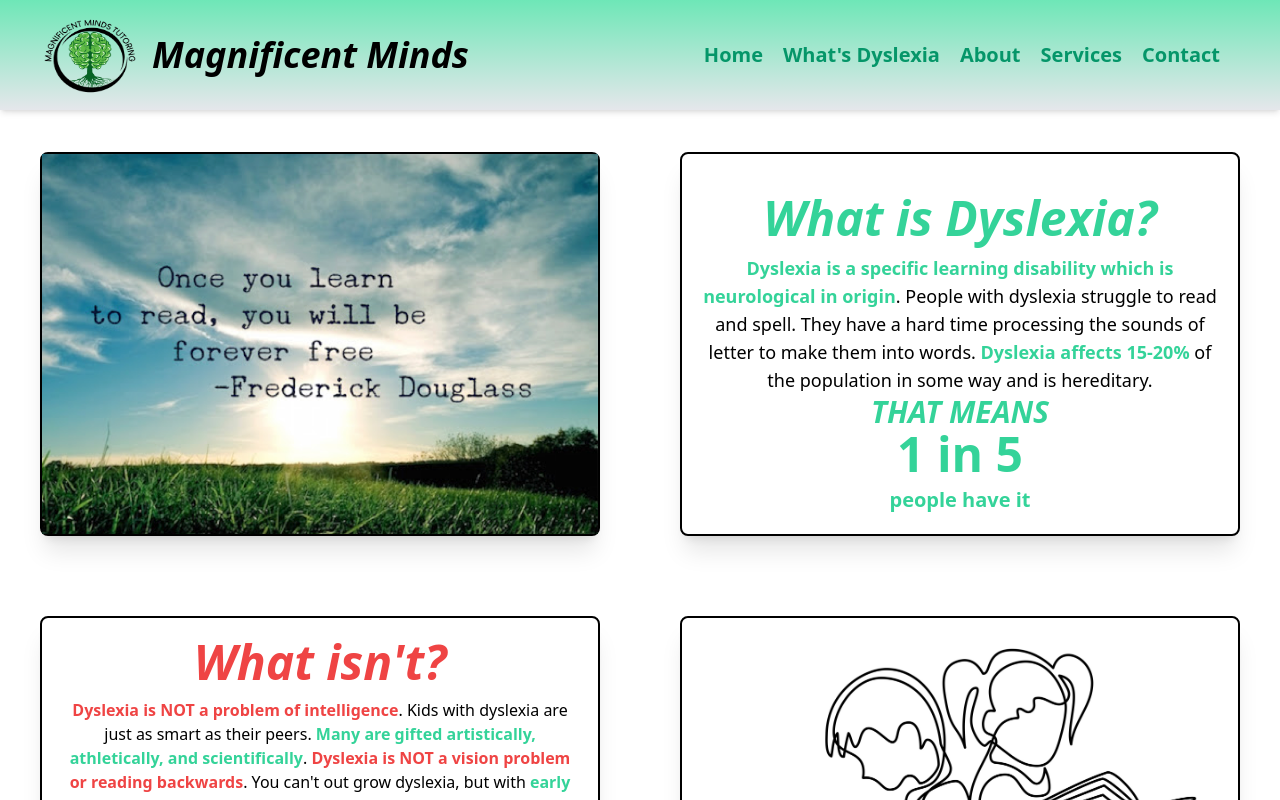
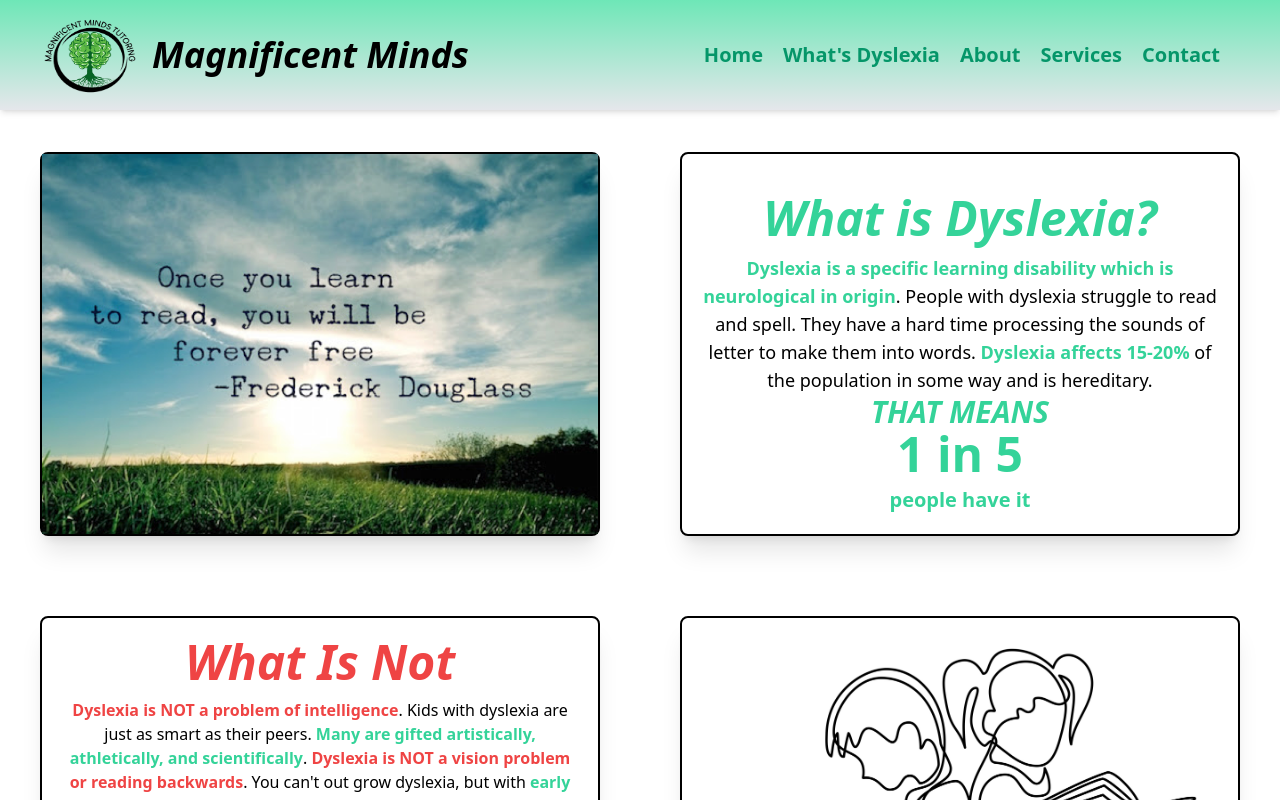
Before and after one commit to isaiah749/amanda-web, a Next.js app: page /about-dyslexia in a window 1280 px wide. Shown: the top 800 px of the page. Built offline with nearby package versions, Linux system fonts and the light colour scheme.

Commit message:
fixed about dyslexia wording as well

```diff
--- a/pages/about-dyslexia.js
+++ b/pages/about-dyslexia.js
@@ -73,7 +73,7 @@ const AboutDyslexia = () => {
           </div>
         </section>
         <h2 className="font-bold text-4xl italic text-red-500 mt-5 text-center backdrop-shadow-lg ">
-          What Dyslexia Is&apos;nt
+          What Dyslexia Is Not
         </h2>
         <section className="flex flex-col items-center justify-center md:flex-row md:justify-evenly mt-5">
           <div className="border-2 border-black rounded-lg h-[fit-content] md:h-[30rem] pb-5 w-[20rem] shadow-xl ">
@@ -178,7 +178,7 @@ const AboutDyslexia = () => {
           <div className="h-[24rem] w-[35rem] border-2 border-black shadow-xl bg-white rounded-lg flex items-center justify-center ">
             <div className="">
               <h2 className="font-bold text-5xl italic text-red-500 mt-5 text-center backdrop-shadow-lg ">
-                What isn&apos;t?
+                What Is Not
               </h2>
               <p className="px-5 mt-3 text-center">
               <span className="text-red-500 font-bold">
```
